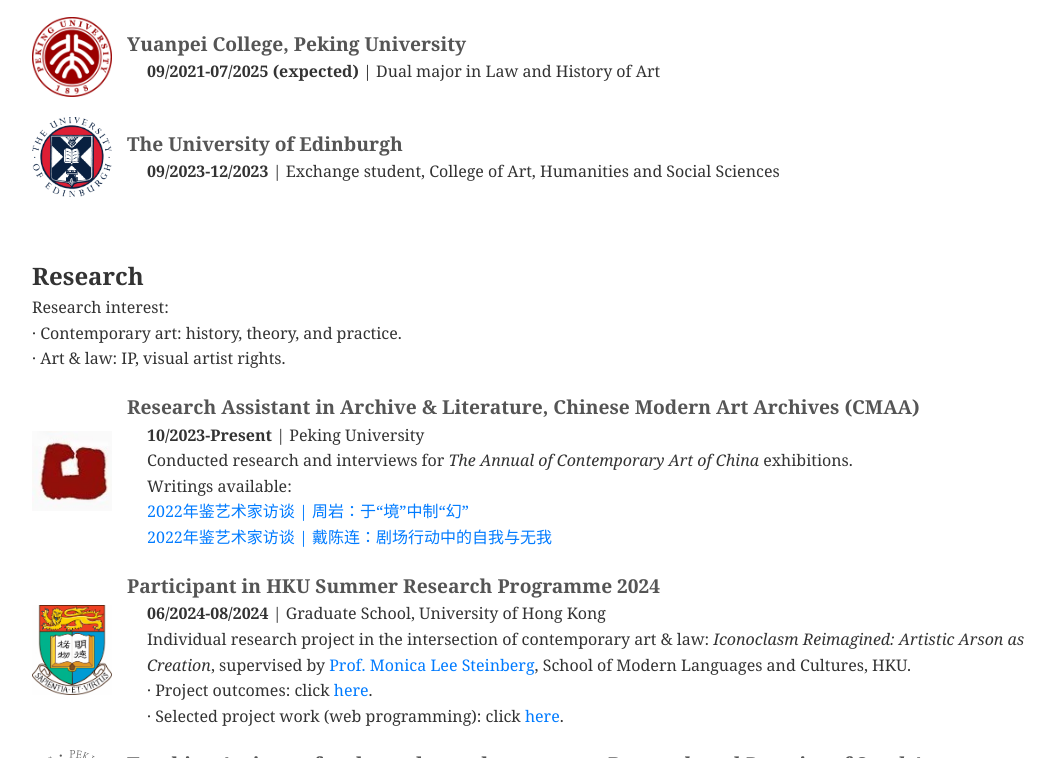
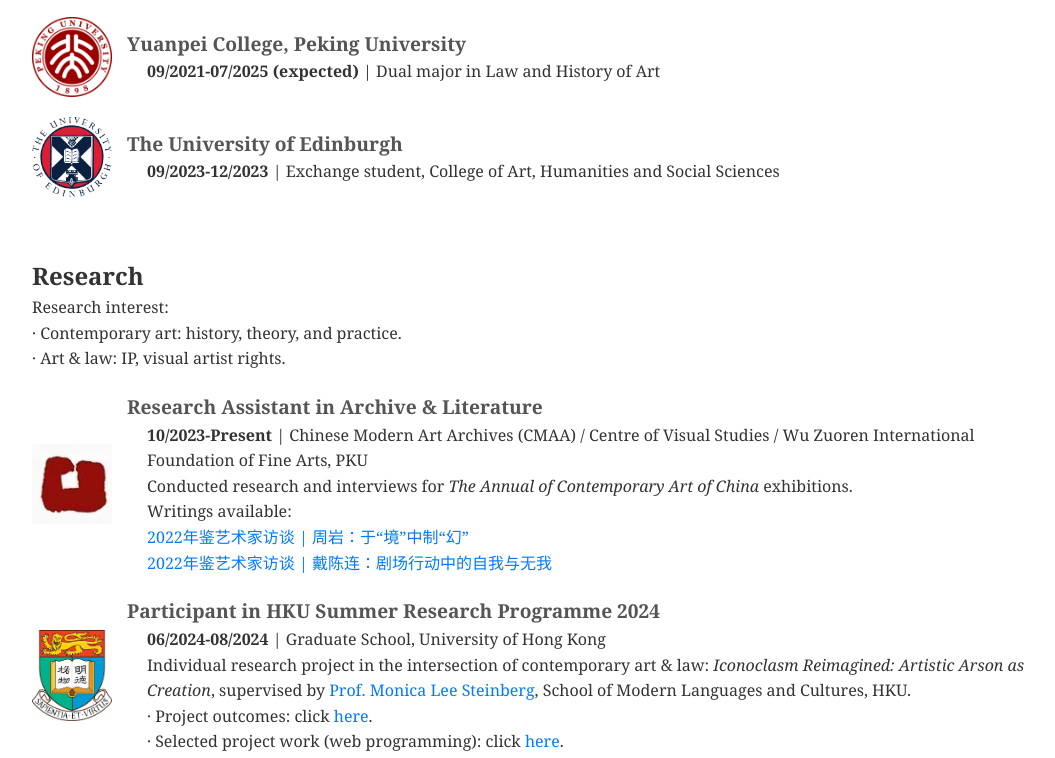
Before and after one commit to CarmenLee347/Carmen-s-personal-website, a plain HTML site: page index.html in a window 1280 px wide. Both pictures are taken after a click on the link "Education & Research". Shown: the part 282-1040 px from the top of the page, without its empty margins (96-1151 px from the left). Drawn offline with Linux system fonts and the light colour scheme.

Commit message:
Add files via upload

```diff
--- a/index.html
+++ b/index.html
@@ -3,14 +3,14 @@
 <head>
   <meta charset="UTF-8">
   <meta name="viewport" content="width=device-width, initial-scale=1.0">
-  <title>Shang-Ge LI - Personal Portfolio</title>
+  <title>Shangge LI - Personal Portfolio</title>
   <link rel="stylesheet" href="style.css">
 </head>
 <body>
 
   <!-- Header Section -->
   <header>
-    <h1>Shanggee LI (Carmen LEE)</h1>
+    <h1>Shangge LI (Carmen LEE)</h1>
     <p>Contact: <a href="tel:+8618500904279">(+86) 18500904279</a> | <a href="mailto:carmen_v_lee@stu.pku.edu.cn">carmen_v_lee@stu.pku.edu.cn</a></p>
   </header>
 
@@ -66,8 +66,8 @@
         <div class="education-content">
             <img src="CMAA.jpg" alt="School Logo" class="school-logo"> <!-- 确保更新为学校logo的路径 -->
             <div class="education-text">
-                <h3>Research Assistant in Archive & Literature, Chinese Modern Art Archives (CMAA)</h3>
-                <p><strong>10/2023-Present</strong> | Peking University</p>
+                <h3>Research Assistant in Archive & Literature</h3>
+                <p><strong>10/2023-Present</strong> | Chinese Modern Art Archives (CMAA) / Centre of Visual Studies / Wu Zuoren International Foundation of Fine Arts, PKU</p>
                 <ul>
                     <li>Conducted research and interviews for <em>The Annual of Contemporary Art of China</em> exhibitions.</li>
                     <li>Writings available:</li>
```
